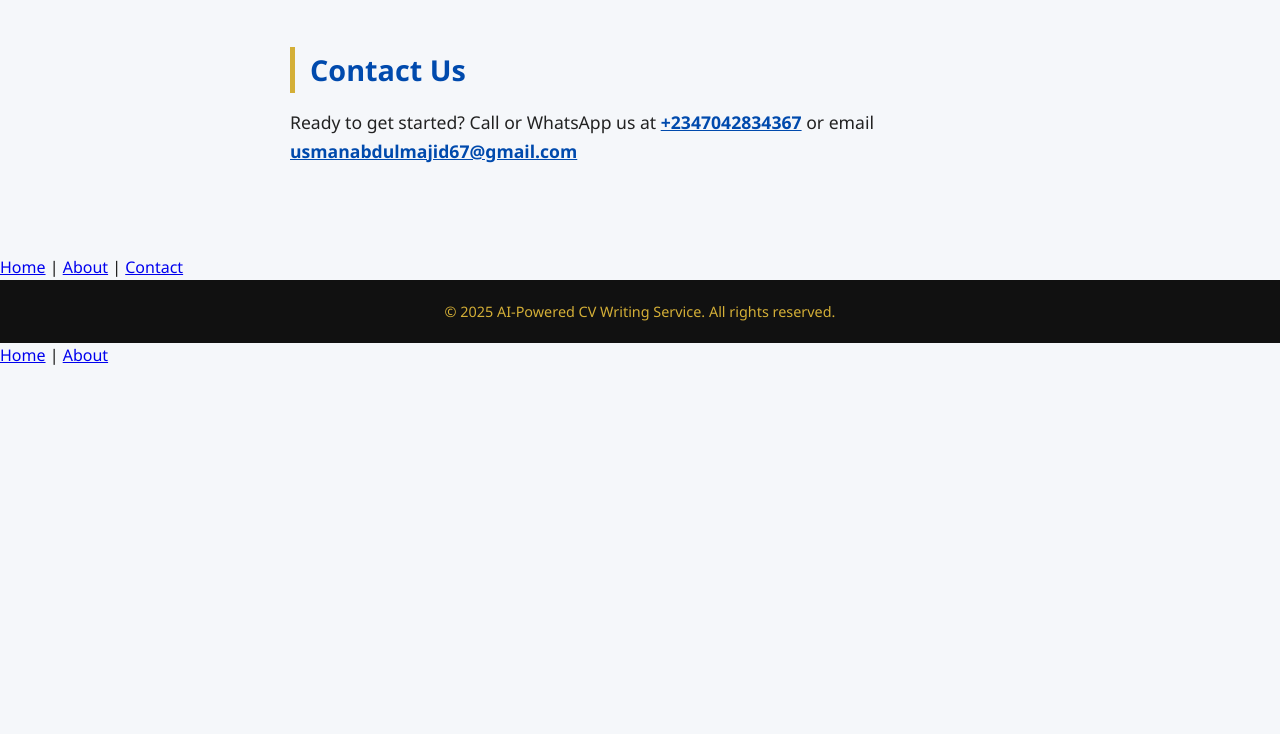
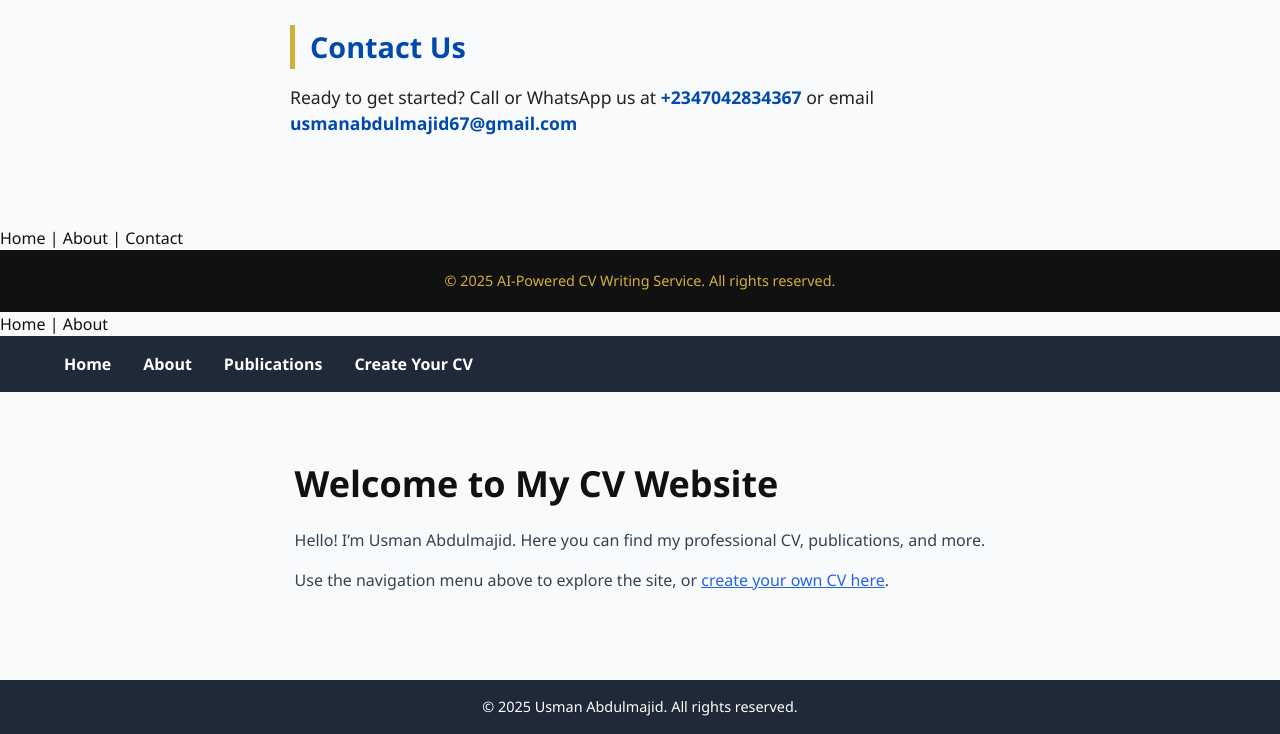
Before and after one commit to usmanabdulmajid67/Cv-website, a plain HTML site: page index.html in a window 1280 px wide. Shown: the part 607-1341 px from the top of the page. Before the commit the page ends 976 px from the top, so only its background shows below. Drawn offline with nearby package versions, Linux system fonts and the light colour scheme.

Commit message:
Update index.html

```diff
--- a/index.html
+++ b/index.html
@@ -147,3 +147,41 @@
 <nav>
   <a href="index.html">Home</a> | <a href="about.html">About</a>
 </nav>
+<!DOCTYPE html>
+<html lang="en">
+<head>
+  <meta charset="UTF-8" />
+  <meta name="viewport" content="width=device-width, initial-scale=1" />
+  <title>Usman Abdulmajid - CV Website</title>
+  <script src="https://cdn.tailwindcss.com"></script>
+</head>
+<body class="bg-gray-50 min-h-screen flex flex-col">
+
+  <!-- Navigation -->
+  <nav class="bg-gray-800 p-4">
+    <ul class="max-w-6xl mx-auto flex space-x-8 text-white font-semibold">
+      <li><a href="index.html" class="hover:text-blue-400">Home</a></li>
+      <li><a href="about.html" class="hover:text-blue-400">About</a></li>
+      <li><a href="publications.html" class="hover:text-blue-400">Publications</a></li>
+      <li><a href="create-cv.html" class="hover:text-blue-400">Create Your CV</a></li>
+    </ul>
+  </nav>
+
+  <!-- Main Content -->
+  <main class="flex-grow max-w-4xl mx-auto p-8">
+    <h1 class="text-4xl font-bold mb-6">Welcome to My CV Website</h1>
+    <p class="mb-4 text-gray-700">
+      Hello! I’m Usman Abdulmajid. Here you can find my professional CV, publications, and more.
+    </p>
+    <p class="mb-4 text-gray-700">
+      Use the navigation menu above to explore the site, or <a href="create-cv.html" class="text-blue-600 underline">create your own CV here</a>.
+    </p>
+  </main>
+
+  <!-- Footer -->
+  <footer class="bg-gray-800 text-white p-4 text-center">
+    &copy; 2025 Usman Abdulmajid. All rights reserved.
+  </footer>
+
+</body>
+</html>
```
